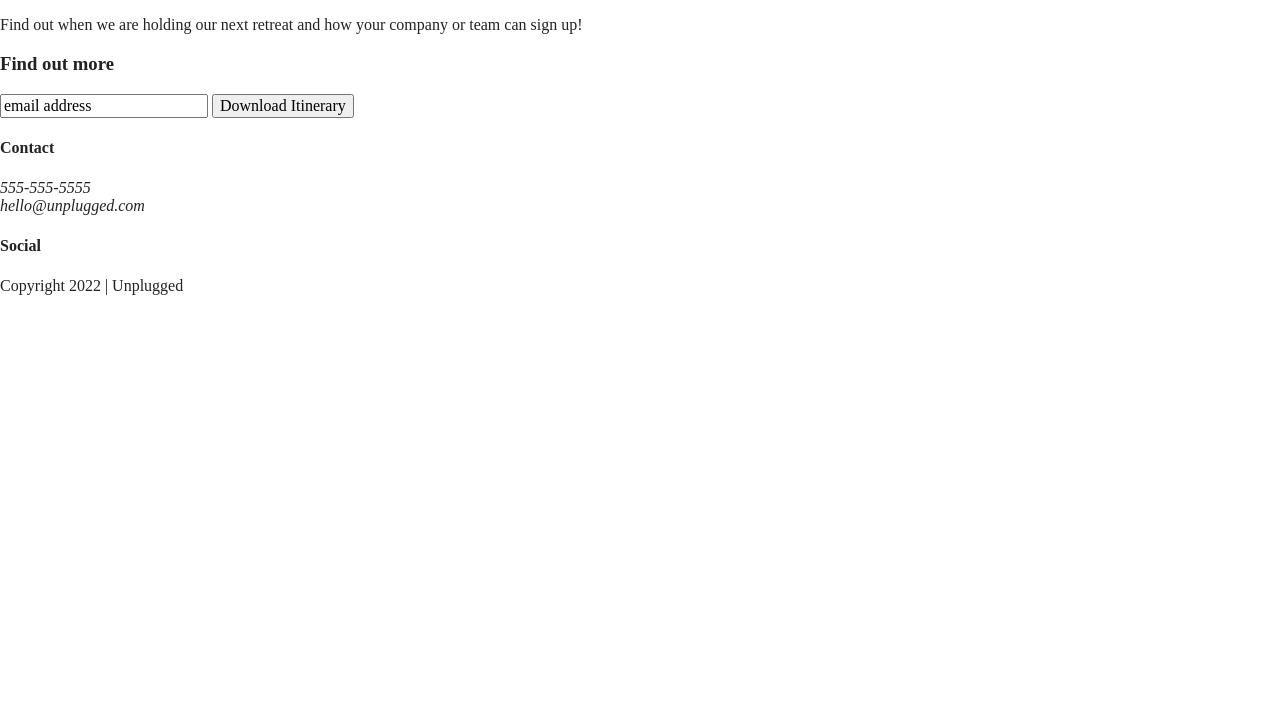
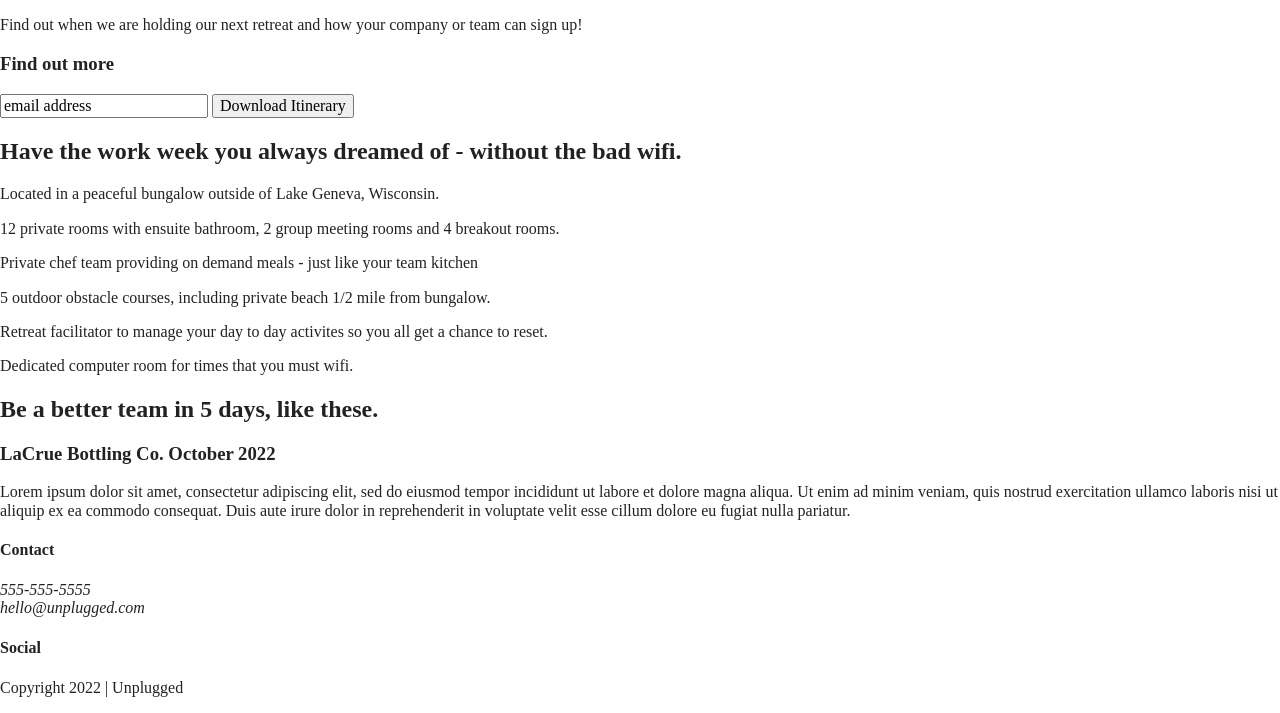
Before and after one commit to marisvenancio/206-unplugged, a website built with Parcel: page index.html in a window 1280 px wide. Shown: the part 176-889 px from the top of the page. Before the commit the page ends 800 px from the top, so only its background shows below. Built offline with nearby package versions, Linux system fonts and the light colour scheme.

Commit message:
Added content to features and reviews sections

```diff
--- a/index.html
+++ b/index.html
@@ -46,16 +46,70 @@
     </section>
 
     <aside>
+      <div class="content-wrapper">
+        <div class="form-description">
           <h3>Want to join the next retreat?</h3>
-      <p>Find out when we are holding our next retreat and how
+          <p>
+            Find out when we are holding our next retreat and how
             your company or team can sign up!
           </p>
+        </div>
         <div class="form">
           <h3>Find out more</h3>
           <input type="text" name="name" value="email address">
           <input type="button" value="Download Itinerary">
         </div>
+      </div>
     </aside> <!-- aside content wrapper ends -->
+    <section class="features">
+      <div class="content-wrapper">
+        <h2>Have the work week you always dreamed of - without the bad wifi.</h2>
+        <div class="features-items">
+          <article>
+            <p class="fontawesome-icon"></p>
+            <p class="features-item-descripton">Located in a peaceful bungalow outside of Lake Geneva, Wisconsin.</p>
+          </article>
+          <article>
+            <p class="fontawesome-icon"></p>
+            <p class="features-item-description">12 private rooms with ensuite bathroom, 2 group meeting rooms and 4 breakout rooms.</p>
+          </article>
+          <article>
+            <p class="fontawesome-icon"></p>
+            <p class="features-item-description">Private chef team providing on demand meals - just like your team kitchen</p>
+          </article>
+          <article>
+            <p class="fontawesome-icon"></p>
+            <p class="features-item-description">5 outdoor obstacle courses, including private beach 1/2 mile from bungalow.</p>
+          </article>
+          <article>
+            <p class="fontawesome-icon"></p>
+            <p class="features-item-description">Retreat facilitator to manage your day to day activites so you all get a chance to reset.</p>
+          </article>
+          <article>
+            <p class="fontawesome-icon"></p>
+            <p class="features-item-description">Dedicated computer room for times that you must wifi.</p>
+          </article>
+        </div>
+      </div>
+    </section>
+
+    <section class="reviews">
+      <div class="content-wrapper">
+        <h2>Be a better team in 5 days, like these.</h2>
+        <article>
+          <div>
+            <h3>LaCrue Bottling Co. October 2022</h3>
+            <p>
+            Lorem ipsum dolor sit amet, consectetur adipiscing elit, sed do eiusmod tempor incididunt ut
+            labore et dolore magna aliqua. Ut enim ad minim veniam, quis nostrud exercitation ullamco
+            laboris nisi ut aliquip ex ea commodo consequat. Duis aute irure dolor in reprehenderit in
+            voluptate velit esse cillum dolore eu fugiat nulla pariatur.
+            </p>
+          </div>
+        </article>
+      </div>
+    </section>
+
   </main> <!-- main wrapper -->
 
   <footer>
```
Lines whose indentation alone changed are shown as unchanged.
